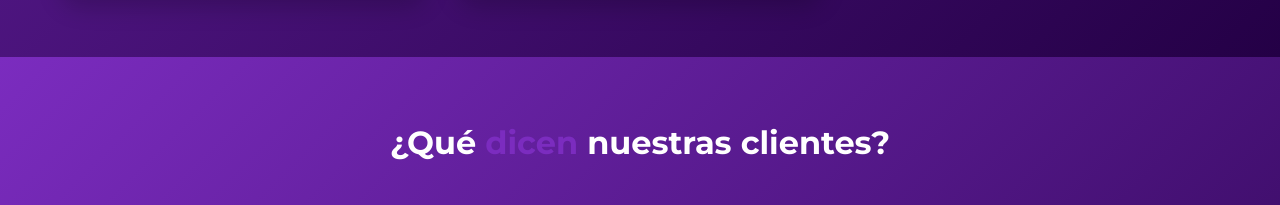
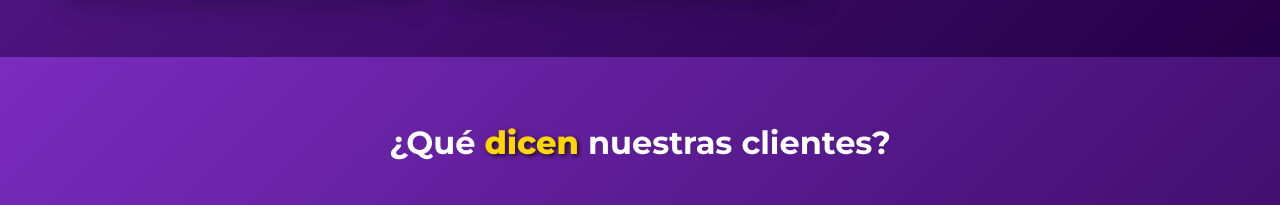
Before and after one commit to rodrilavez/ebook-saludable, a plain HTML site: page index.html in a window 1280 px wide. Shown: the part 5944-6149 px from the top of the page. Drawn offline with nearby package versions, Linux system fonts and the light colour scheme.

Commit message:
first commit

```diff
--- a/index.html
+++ b/index.html
@@ -253,7 +253,7 @@
     <!-- Testimonials Section -->
     <section class="testimonials-section">
         <div class="container">
-            <h2>¿Qué <span class="purple">dicen</span> nuestras clientes?</h2>
+            <h2>¿Qué <span class="testimonials-highlight">dicen</span> nuestras clientes?</h2>
 
             <div class="testimonials-grid">
                 <img src="https://ext.same-assets.com/3958062518/3819261817.png" alt="Testimonio FB 1">
--- a/styles.css
+++ b/styles.css
@@ -512,6 +512,12 @@ body {
     font-weight: 700;
     text-align: center;
     margin-bottom: 40px;
+}
+
+.testimonials-highlight {
+    color: #FFD700;
+    text-shadow: 2px 2px 4px rgba(0,0,0,0.7);
+    font-weight: 800;
 }
 
 .testimonials-grid {
```
